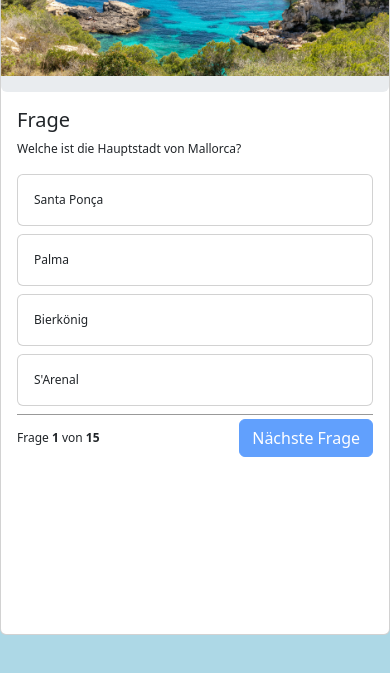
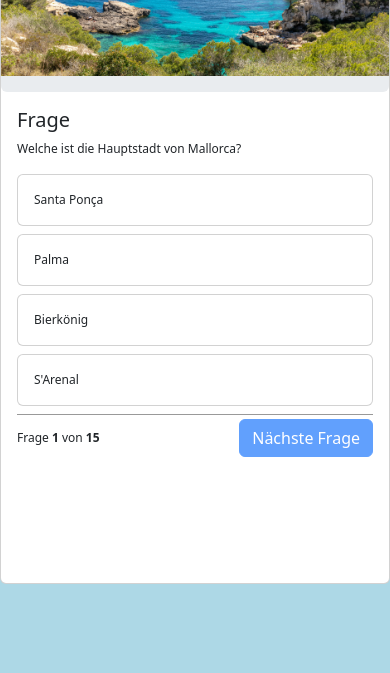
Before and after one commit to Michaelfeddersen/quizapp, a plain HTML site: page index.html in a window 390 px wide. Shown: the part 125-798 px from the top of the page. Drawn offline with nearby package versions, Linux system fonts and the light colour scheme.

Commit message:
test height mobil

```diff
--- a/style.css
+++ b/style.css
@@ -113,7 +113,7 @@ align-items: center;
     body{
         margin: 0;
         background-color: lightblue !important;
-       height: 90vh !important;
+       height: 84vh !important;
         font-size: 12px !important;
 
     }
```
